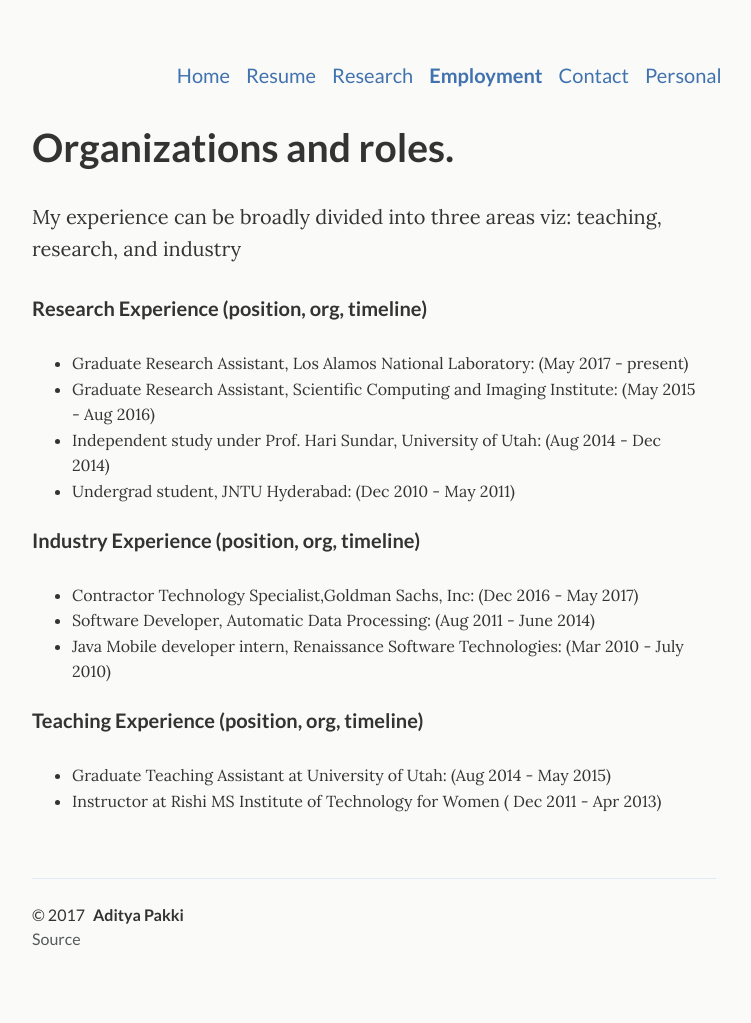
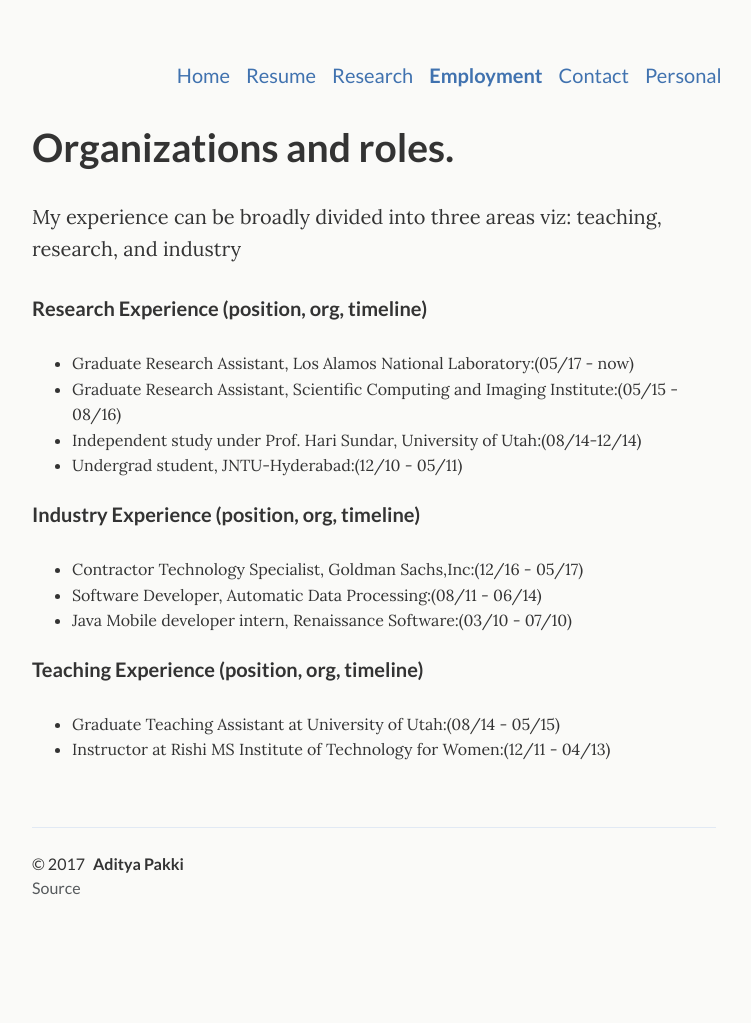
Before and after one commit to adityapakki/adityapakki.github.io, a Jekyll site: the page built from _pages/experience.html, in a window 1280 px wide. Shown: the whole page, without its empty margins (266-1017 px from the left). Built offline with Jekyll 4.4.1, drawn with Linux system fonts in a browser that asks for light colours; after the commit the page ends 972 px from its top, so only the background shows below that.

```diff
--- a/_pages/experience.html
+++ b/_pages/experience.html
@@ -12,26 +12,26 @@ permalink: /experience/
       <div class="project">
         <h4 class="project-title">Research Experience (position, org, timeline)</h4>
         <ul>
-        <li>Graduate Research Assistant, Los Alamos National Laboratory: (May 2017 - present) </li>
-        <li>Graduate Research Assistant, Scientific Computing and Imaging Institute: (May 2015 - Aug 2016) </li>
-        <li>Independent study under Prof. Hari Sundar, University of Utah: (Aug 2014 - Dec 2014) </li>
-        <li>Undergrad student, JNTU Hyderabad: (Dec 2010 - May 2011) </li>
+        <li>Graduate Research Assistant, Los Alamos National Laboratory:(05/17 - now)</li>
+        <li>Graduate Research Assistant, Scientific Computing and Imaging Institute:(05/15 - 08/16)</li>
+        <li>Independent study under Prof. Hari Sundar, University of Utah:(08/14-12/14)</li>
+        <li>Undergrad student, JNTU-Hyderabad:(12/10 - 05/11)</li>
         <ul>
       </div>
 
       <div class="project">
         <h4 class="project-title">Industry Experience (position, org, timeline)</h4>
         <ul>
-         <li>Contractor Technology Specialist,Goldman Sachs, Inc: (Dec 2016 - May 2017) </li>
-         <li>Software Developer, Automatic Data Processing: (Aug 2011 - June 2014) </li>
-         <li>Java Mobile developer intern, Renaissance Software Technologies: (Mar 2010 - July 2010) </li>
+         <li>Contractor Technology Specialist, Goldman Sachs,Inc:(12/16 - 05/17)</li>
+         <li>Software Developer, Automatic Data Processing:(08/11 - 06/14)</li>
+         <li>Java Mobile developer intern, Renaissance Software:(03/10 - 07/10)</li>
       </div>
 
       <div class="project">
         <h4 class="project-title">Teaching Experience (position, org, timeline)</h4>
           <ul>
-            <li> Graduate Teaching Assistant at University of Utah: (Aug 2014 - May 2015) </li>
-            <li> Instructor at Rishi MS Institute of Technology for Women ( Dec 2011 - Apr 2013) </li>
+            <li> Graduate Teaching Assistant at University of Utah:(08/14 - 05/15)</li>
+            <li> Instructor at Rishi MS Institute of Technology for Women:(12/11 - 04/13)</li>
           </ul>
       </div>
 </div>
```
Also changed, not shown: _pages/resume.md (+7 -1 lines), assets/img/pdf.png (added), 2 other files.
